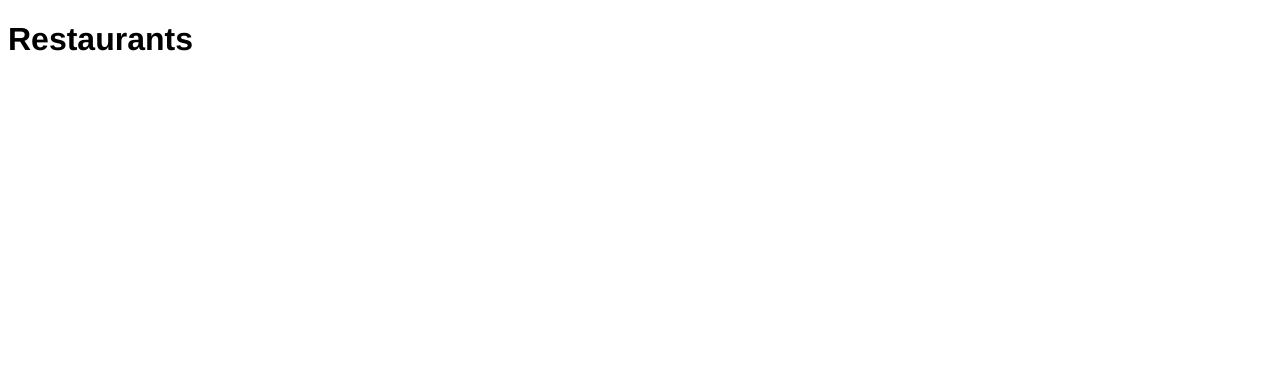
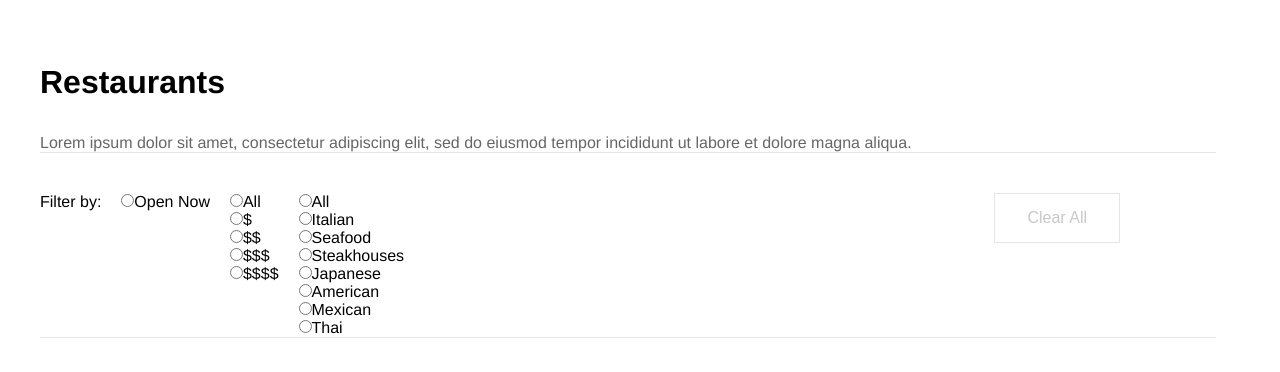
Before and after one commit to AyronFelipe/frontend-test, a React app: page / in a window 1280 px wide. Shown: the top 372 px of the page. Built offline with nearby package versions, Linux system fonts and the light colour scheme.

Commit message:
Estilizações do topo da página
Signed-off-by: Ayron Felipe <ayron41@gmail.com>

```diff
--- a/src/components/App.js
+++ b/src/components/App.js
@@ -1,10 +1,13 @@
 import React from 'react';
 import '../styles/style.css'
+import Main from './Main';
 
 function App(){
 
     return(
-        <h1>Restaurants</h1>
+        <div id="root">
+            <Main />
+        </div>
     )
 }
 
--- /dev/null
+++ b/src/components/Main.js
@@ -0,0 +1,56 @@
+import React, { useState } from 'react';
+import '../styles/style.css';
+import Select from './Select';
+
+function Main(){
+
+    const [prices, setPrices] = useState([
+        {'value': 1, 'label': 'All'},
+        {'value': 2, 'label': '$'},
+        {'value': 3, 'label': '$$'},
+        {'value': 4, 'label': '$$$'},
+        {'value': 5, 'label': '$$$$'},
+    ]);
+
+    const [categories, setCategories] = useState([
+        {'value': 1, 'label': 'All'},
+        {'value': 2, 'label': 'Italian'},
+        {'value': 3, 'label': 'Seafood'},
+        {'value': 4, 'label': 'Steakhouses'},
+        {'value': 5, 'label': 'Japanese'},
+        {'value': 6, 'label': 'American'},
+        {'value': 7, 'label': 'Mexican'},
+        {'value': 8, 'label': 'Thai'},
+    ])
+
+    return(
+        <>
+            <div className="page-information">
+                <h1 className="page-title">Restaurants</h1>
+                <p className="page-description">
+                    Lorem ipsum dolor sit amet, consectetur adipiscing elit, sed do eiusmod tempor incididunt ut labore et dolore magna aliqua.
+                </p>
+                <div className="divider"></div>
+                <div className="filters">
+                    <span>Filter by:</span>
+                    <span className="filter">
+                        <input type="radio" id="open-now" className="open-now" name="open_now" />
+                        <label htmlFor="open-now">Open Now</label>
+                    </span>
+                    <span className="filter">
+                        <Select options={prices} />
+                    </span>
+                    <span className="filter">
+                        <Select options={categories} />
+                    </span>
+                    <span className="filter clear-all">
+                        <button type="button" className="btn-disabled">Clear All</button>
+                    </span>
+                </div>
+                <div className="divider"></div>
+            </div>
+        </>
+    );
+}
+
+export default Main;
--- /dev/null
+++ b/src/components/Select.js
@@ -0,0 +1,18 @@
+import React, { useLayoutEffect } from 'react'
+
+
+function Select({ options }) {
+
+    return(
+        <ul style={{ listStyle: 'none' }}>
+            {options.map((option) =>
+                <li key={option.value}>
+                    <input type="radio" id={`radio-${option.value}`} />
+                    <label htmlFor={`radio-${option.value}`}>{option.label}</label>
+                </li>
+            )}
+        </ul>
+    )
+}
+
+export default Select;
--- a/src/styles/style.css
+++ b/src/styles/style.css
@@ -1,4 +1,83 @@
+* {
+  margin: 0;
+  padding: 0;
+  outline: 0;
+  -webkit-box-sizing: border-box;
+          box-sizing: border-box;
+}
+
+html, body, #app {
+  height: 100%;
+}
+
 body {
+  background-color: #FFFFFF;
   font-family: Helvetica Neue, Arial, sans-serif;
 }
+
+#root {
+  display: -webkit-box;
+  display: -ms-flexbox;
+  display: flex;
+  padding: 64px 64px 40px 40px;
+}
+
+.page-information {
+  display: -webkit-box;
+  display: -ms-flexbox;
+  display: flex;
+  -webkit-box-orient: vertical;
+  -webkit-box-direction: normal;
+      -ms-flex-direction: column;
+          flex-direction: column;
+  width: 100%;
+}
+
+.page-title {
+  font-weight: 700;
+  margin: 0 0 .8rem;
+}
+
+.page-description {
+  color: #666666;
+  padding-top: 20px;
+}
+
+.filters {
+  display: -webkit-box;
+  display: -ms-flexbox;
+  display: flex;
+  -webkit-box-orient: horizontal;
+  -webkit-box-direction: normal;
+      -ms-flex-direction: row;
+          flex-direction: row;
+  padding-top: 40px;
+}
+
+.filter {
+  padding-left: 20px;
+}
+
+.clear-all {
+  position: absolute;
+  right: 0;
+  margin-right: 10em;
+}
+
+.btn-disabled {
+  background-color: #FFFFFF;
+  border: solid 1px #E6E6E6;
+  color: #C8C8C8;
+  padding: 15px 32px;
+  text-align: center;
+  text-decoration: none;
+  display: inline-block;
+  font-size: 16px;
+}
+
+.divider {
+  background: #E6E6E6;
+  height: 1px;
+  width: 100%;
+}
 /*# sourceMappingURL=style.css.map */
--- a/src/styles/style.scss
+++ b/src/styles/style.scss
@@ -1,3 +1,69 @@
+* {
+    margin: 0;
+    padding: 0;
+    outline: 0;
+    box-sizing: border-box;
+}
+
+html, body, #app {
+    height: 100%;
+}
+
 body {
+    background-color: #FFFFFF;
     font-family: Helvetica Neue, Arial, sans-serif;
 }
+
+#root {
+    display: flex;
+    padding: 64px 64px 40px 40px;
+}
+
+.page-information {
+    display: flex;
+    flex-direction: column;
+    width: 100%;
+}
+
+.page-title {
+    font-weight: 700;
+    margin: 0 0 .8rem;
+}
+
+.page-description {
+    color: #666666;
+    padding-top: 20px;
+}
+
+.filters {
+    display: flex;
+    flex-direction: row;
+    padding-top: 40px;
+}
+
+.filter {
+    padding-left: 20px;
+}
+
+.clear-all {
+    position: absolute;
+    right: 0;
+    margin-right: 10em;
+}
+
+.btn-disabled {
+    background-color: #FFFFFF;
+    border: solid 1px #E6E6E6;
+    color: #C8C8C8;
+    padding: 15px 32px;
+    text-align: center;
+    text-decoration: none;
+    display: inline-block;
+    font-size: 16px;
+}
+
+.divider {
+    background: #E6E6E6;
+    height: 1px;
+    width: 100%;
+}
```
Also changed, not shown: 1 other file (tests, documents, lock files or other folders).
